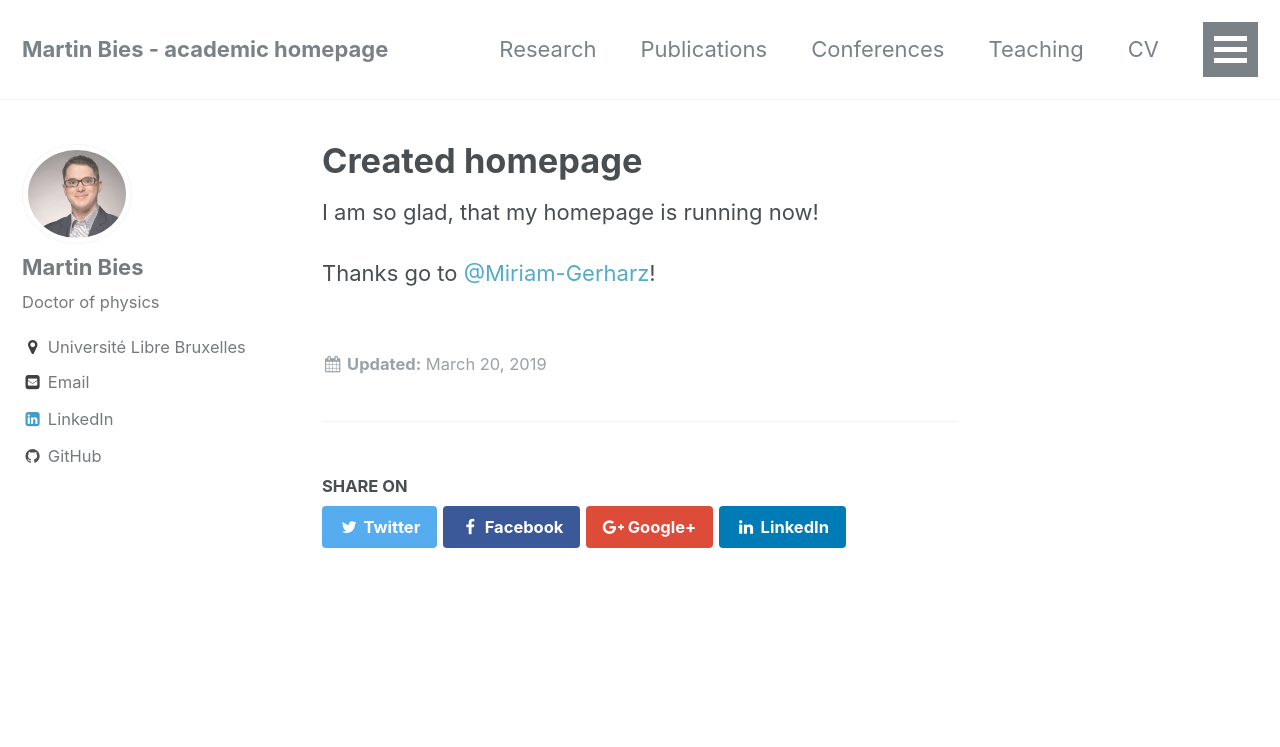
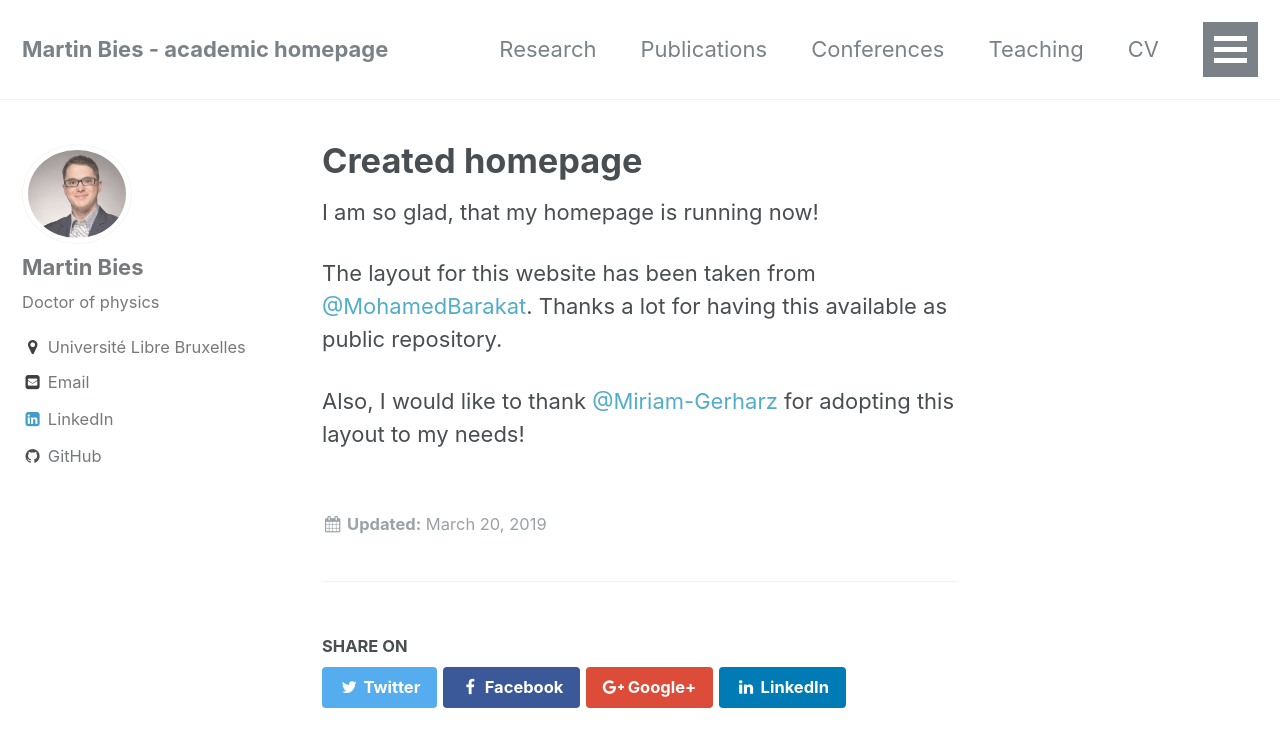
Before and after one commit to MartinBies/MartinBies.github.io, a Jekyll site: the page built from _posts/2019-03-20-Created Homepage.md, in a window 1280 px wide and 900 px high. Shown: the top 747 px of the window. Built offline with Jekyll 4.4.1, drawn with Linux system fonts in a browser that asks for light colours.

Commit message:
Updated my Website-is-created-post

```diff
--- a/_posts/2019-03-20-Created Homepage.md
+++ b/_posts/2019-03-20-Created Homepage.md
@@ -4,7 +4,9 @@ comments: false
 
 I am so glad, that my homepage is running now!
 
-Thanks go to [@Miriam-Gerharz](https://github.com/Miriam-Gerharz)!
+The layout for this website has been taken from [@MohamedBarakat](https://github.com/mohamed-barakat). Thanks a lot for having this available as public repository.
+
+Also, I would like to thank [@Miriam-Gerharz](https://github.com/Miriam-Gerharz) for adopting this layout to my needs!
 
 <!--You can do bullet points like this
 * a
```
